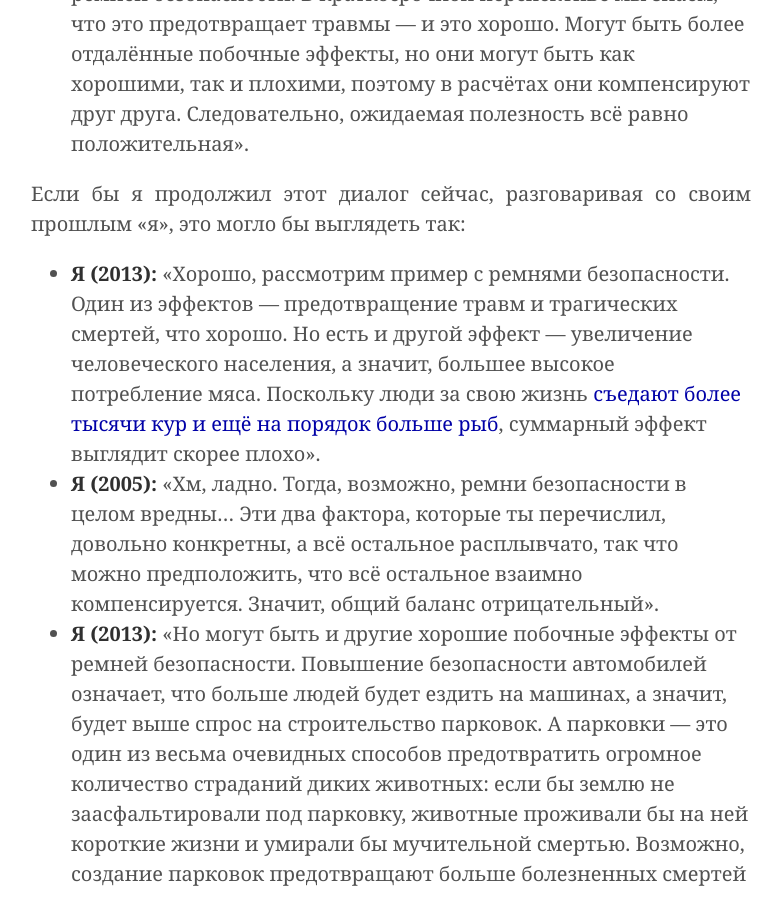
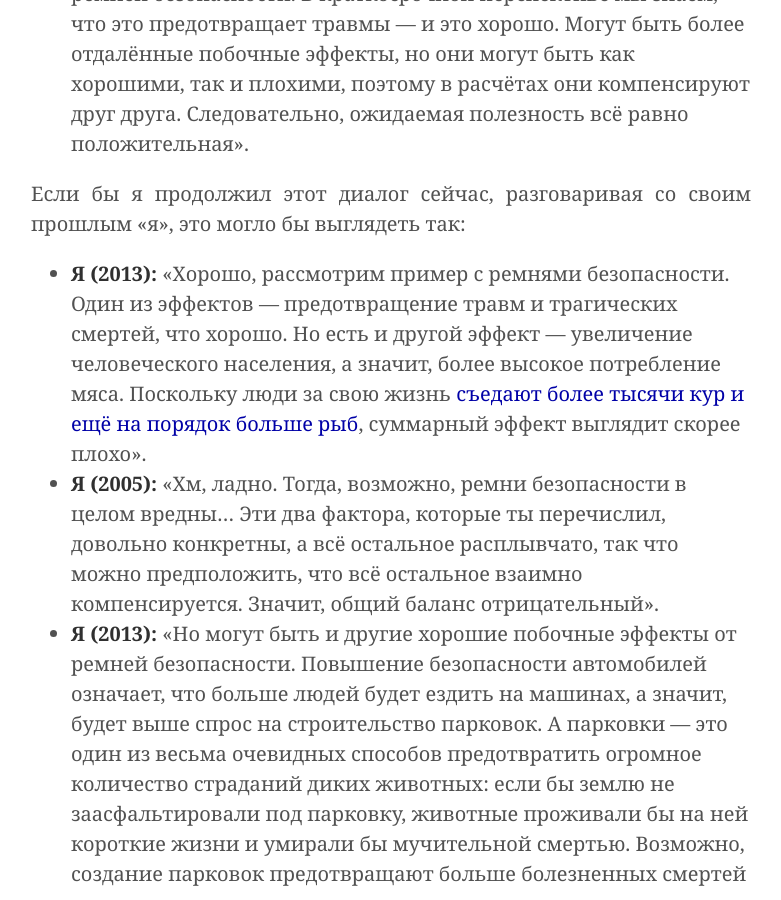
Before and after one commit to ReducingSuffering/reducingsuffering.github.io, a Jekyll site: the page built from _articles/brian-tomasik-10.md, in a window 1280 px wide and 900 px high, scrolled down 813 px. Shown: the whole window, without its empty margins (249-1030 px from the left). Built offline with Jekyll 4.4.1, drawn with Linux system fonts in a browser that asks for light colours.

Commit message:
Update brian-tomasik-10.md

```diff
--- a/_articles/brian-tomasik-10.md
+++ b/_articles/brian-tomasik-10.md
@@ -25,7 +25,7 @@ preview: assets/images/previews/Vo2MzPLfqSiLbUppZEpa--0--mgVu5-.jpg
 
 Если бы я продолжил этот диалог сейчас, разговаривая со своим прошлым «я», это могло бы выглядеть так:
 
-- **Я (2013):** «Хорошо, рассмотрим пример с ремнями безопасности. Один из эффектов — предотвращение травм и трагических смертей, что хорошо. Но есть и другой эффект — увеличение человеческого населения, а значит, большее высокое потребление мяса. Поскольку люди за свою жизнь [съедают более тысячи кур и ещё на порядок больше рыб](http://www.countinganimals.com/how-many-animals-does-a-vegetarian-save/), суммарный эффект выглядит скорее плохо».
+- **Я (2013):** «Хорошо, рассмотрим пример с ремнями безопасности. Один из эффектов — предотвращение травм и трагических смертей, что хорошо. Но есть и другой эффект — увеличение человеческого населения, а значит, более высокое потребление мяса. Поскольку люди за свою жизнь [съедают более тысячи кур и ещё на порядок больше рыб](http://www.countinganimals.com/how-many-animals-does-a-vegetarian-save/), суммарный эффект выглядит скорее плохо».
 - **Я (2005):** «Хм, ладно. Тогда, возможно, ремни безопасности в целом вредны... Эти два фактора, которые ты перечислил, довольно конкретны, а всё остальное расплывчато, так что можно предположить, что всё остальное взаимно компенсируется. Значит, общий баланс отрицательный».
 - **Я (2013):** «Но могут быть и другие хорошие побочные эффекты от ремней безопасности. Повышение безопасности автомобилей означает, что больше людей будет ездить на машинах, а значит, будет выше спрос на строительство парковок. А парковки — это один из весьма очевидных способов предотвратить огромное количество страданий диких животных: если бы землю не заасфальтировали под парковку, животные проживали бы на ней короткие жизни и умирали бы мучительной смертью. Возможно, создание парковок предотвращают больше болезненных смертей насекомых по сравнению с тем, сколько дополнительных кур и рыб разводят для людей, которые не разбились в авариях».
 - **Я (2005):** «А, хорошее замечание. Парковки действительно весьма полезны, так что, возможно, в целом ремни безопасности приносят пользу».
```
